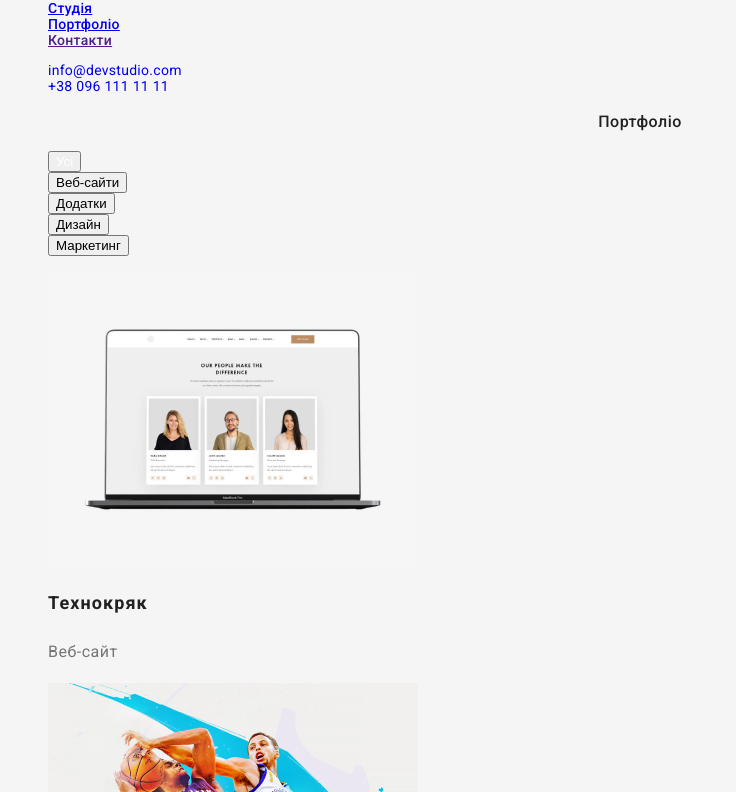
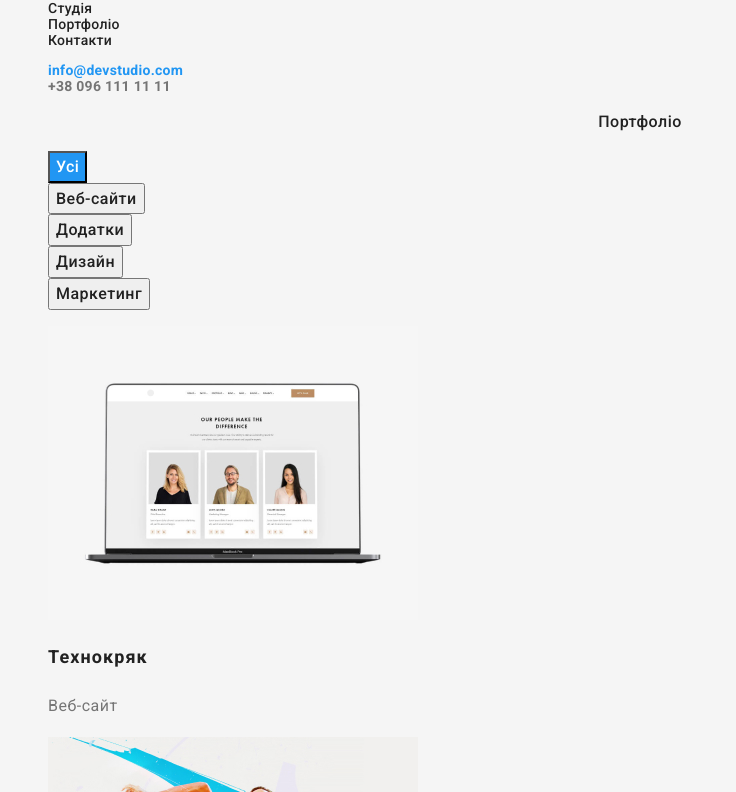
Before and after one commit to MariaRohova/goit-markup-hw-02, a plain HTML site: page portfolio.html in a window 1280 px wide. Shown: the part 52-844 px from the top of the page, without its empty margins (0-736 px from the left). Drawn offline with Linux system fonts and the light colour scheme.

Commit message:
decoration

```diff
--- a/css/styles.css
+++ b/css/styles.css
@@ -11,6 +11,7 @@ body
 
 
 .logo-web{
+text-decoration: none;
 font-family: 'Raleway',sans-serif;
 font-weight: 700;
 font-size: 26px;
@@ -19,6 +20,7 @@ color: #2196F3;
 }
 
 .logo-studio{
+text-decoration: none;
 font-family: 'Raleway',sans-serif;
 font-weight: 700;
 font-size: 26px;
@@ -35,7 +37,8 @@ letter-spacing: 0.02em;
 color: #212121;
 }
 
-.nav-list{
+.nav-link{
+    color: #212121;
     text-decoration: none;
 }
 
@@ -43,6 +46,7 @@ color: #212121;
     list-style: none;
     font-style: normal;
     text-decoration: none;
+    font-weight: bold;
     font-size: 14px;
     line-height: 1.14;
     letter-spacing: 0.02em;
@@ -51,7 +55,17 @@ color: #212121;
 .contact-mail, .contact-phone{
     text-decoration: none;
 }
+.contact-mail{
+color: #2196F3;
+}
 
+.contact-phone{
+color: #757575;
+}
+
+.hero{
+background-color: #2F303A;
+}
 
 .hero-title{
 font-weight: 900;
@@ -114,6 +128,7 @@ color: #212121;
 }
 
 .team-desc{
+font-weight: 400px;
 font-size: 16px;
 line-height: 1.18;
 text-align: center;
@@ -164,8 +179,23 @@ color: #212121;
     list-style: none;
 }
 
-.portfolio-pagination-all {
-    color: #FFFFFF;
+.portfolio-pagination-1,.portfolio-pagination {
+font-family: 'Roboto';
+font-style: normal;
+font-weight: 500;
+font-size: 16px;
+line-height: 1.62;
+text-align: center;
+letter-spacing: 0.03em;
+}
+
+.portfolio-pagination-1 {
+color: #FFFFFF;
+background-color:#2196F3;
+}
+
+.portfolio-pagination{
+color: #212121;
 }
 
 .portfolio-mane {
--- a/portfolio.html
+++ b/portfolio.html
@@ -18,9 +18,9 @@
         <a href="./index.html" class="logo-web">Web<span class="logo-studio">Studio</span> </a>
 
         <ul class="nav">
-            <li class="nav-list">  <a href="./index.html" >Студія</a>         </li>
-            <li class="nav-list">  <a href="./portfolio.html"> Портфоліо</a>         </li>
-            <li class="nav-list">  <a href=""> Контакти</a>         </li>
+            <li class="nav-list">  <a href="./index.html" class="nav-link" >Студія</a>         </li>
+            <li class="nav-list">  <a href="./portfolio.html" class="nav-link"> Портфоліо</a>         </li>
+            <li class="nav-list">  <a href="" class="nav-link"> Контакти</a>         </li>
        </ul>
 
     </nav>
@@ -38,7 +38,7 @@
         <section class="portfolio-list">
             <h1 class="portfolio-title"> Портфоліо </h1>
             <ul class="portfolio-button">
-                <li><button class="portfolio-pagination-all" type="button" onclick=""> Усі </button></li>
+                <li><button class="portfolio-pagination-1" type="button" onclick=""> Усі </button></li>
                 <li><button class="portfolio-pagination" type="button" onclick=""> Веб-сайти </button></li>
                 <li><button class="portfolio-pagination" type="button" onclick=""> Додатки </button></li>
                 <li><button class="portfolio-pagination" type="button" onclick=""> Дизайн </button></li>
```
Also changed, not shown: index.html (+4 -4 lines).
